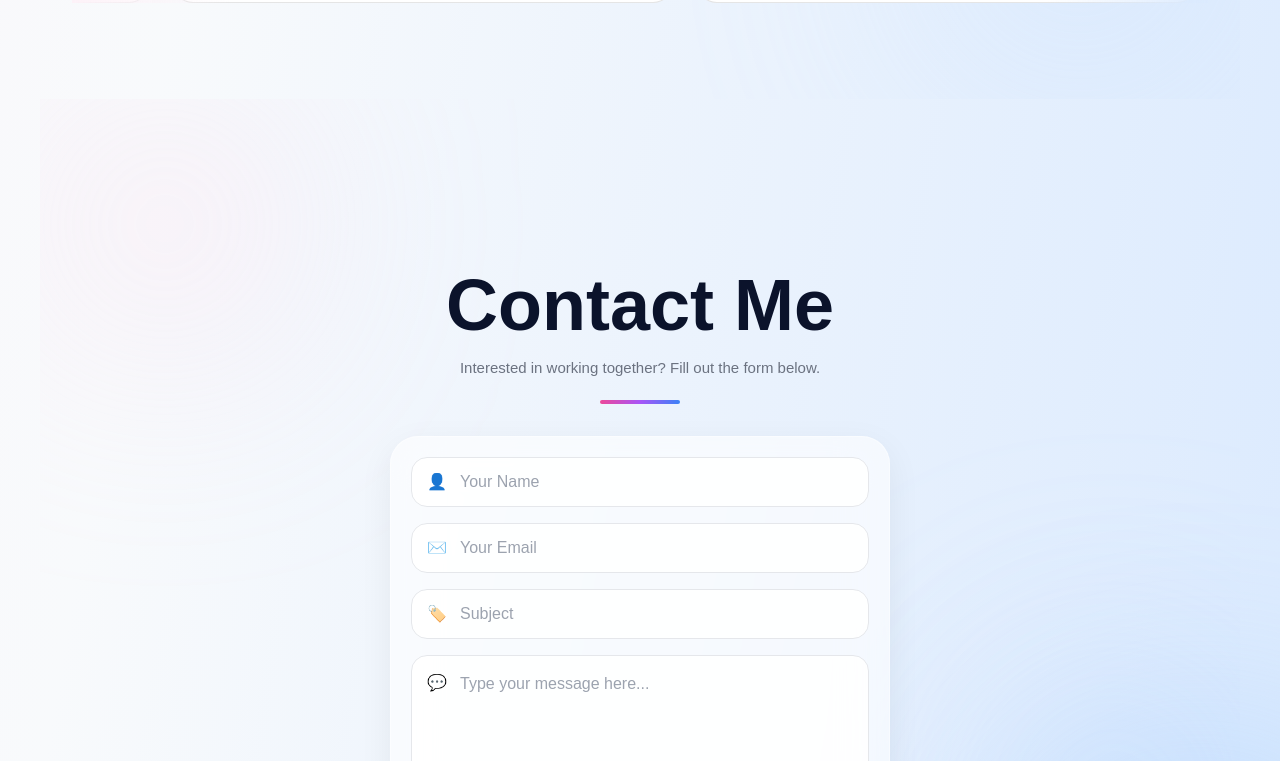
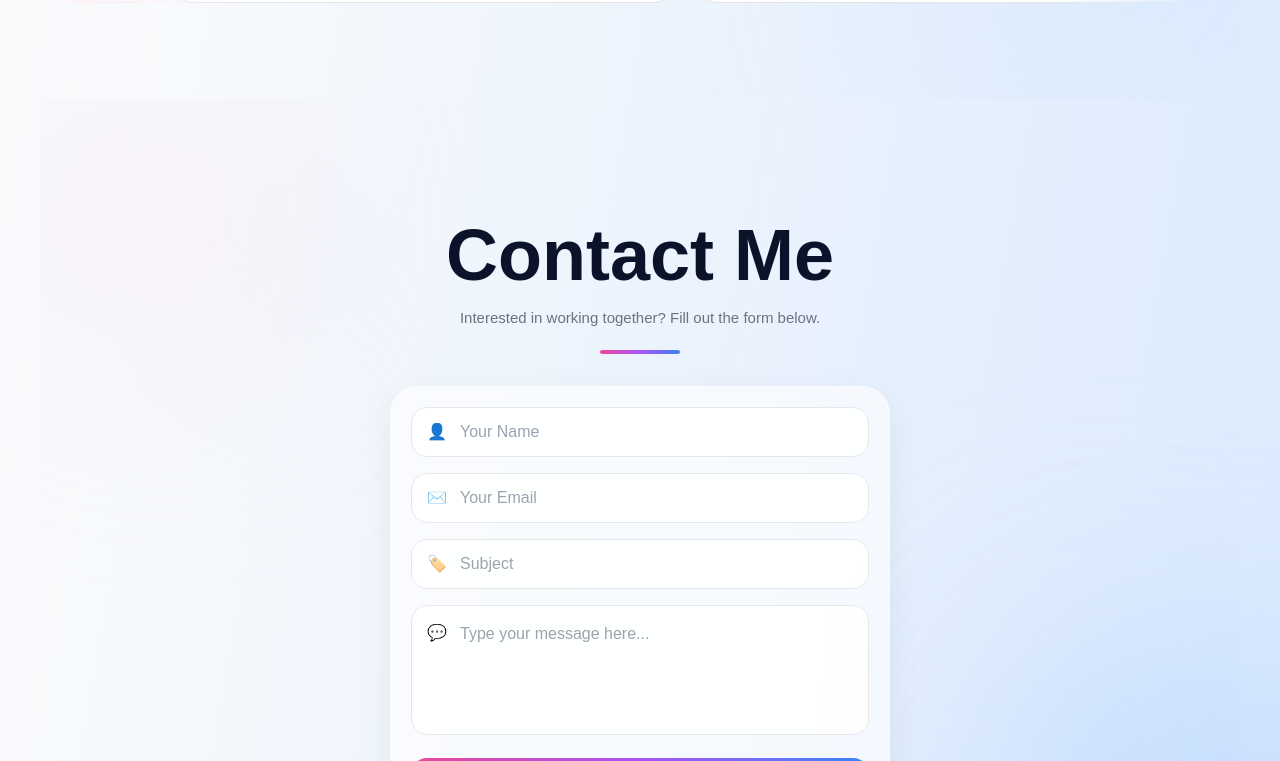
Before and after one commit to lintangntyas/portfolio, a Next.js app: page / in a window 1280 px wide. Shown: the part 6399-7160 px from the top of the page. Built offline with nearby package versions, Linux system fonts and the light colour scheme.

Commit message:
Update page.js

```diff
--- a/app/page.js
+++ b/app/page.js
@@ -1655,10 +1655,10 @@ export default function Home() {
           w-full
           px-6
           md:px-8
-          pt-[170px]
-          pb-10
+          pt-[120px]
+          pb-8
+          scroll-mt-[180px]
           overflow-hidden
-          scroll-mt-[140px]
         "
       >
         {/* BACKGROUND */}
```
